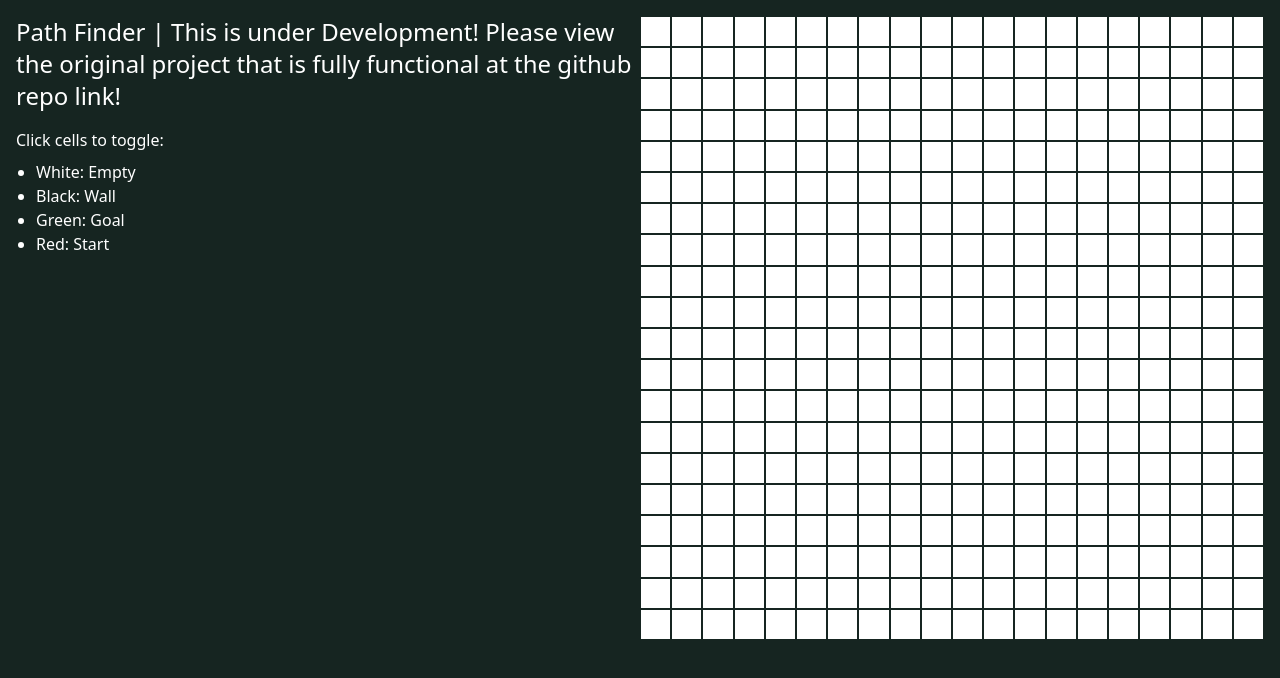
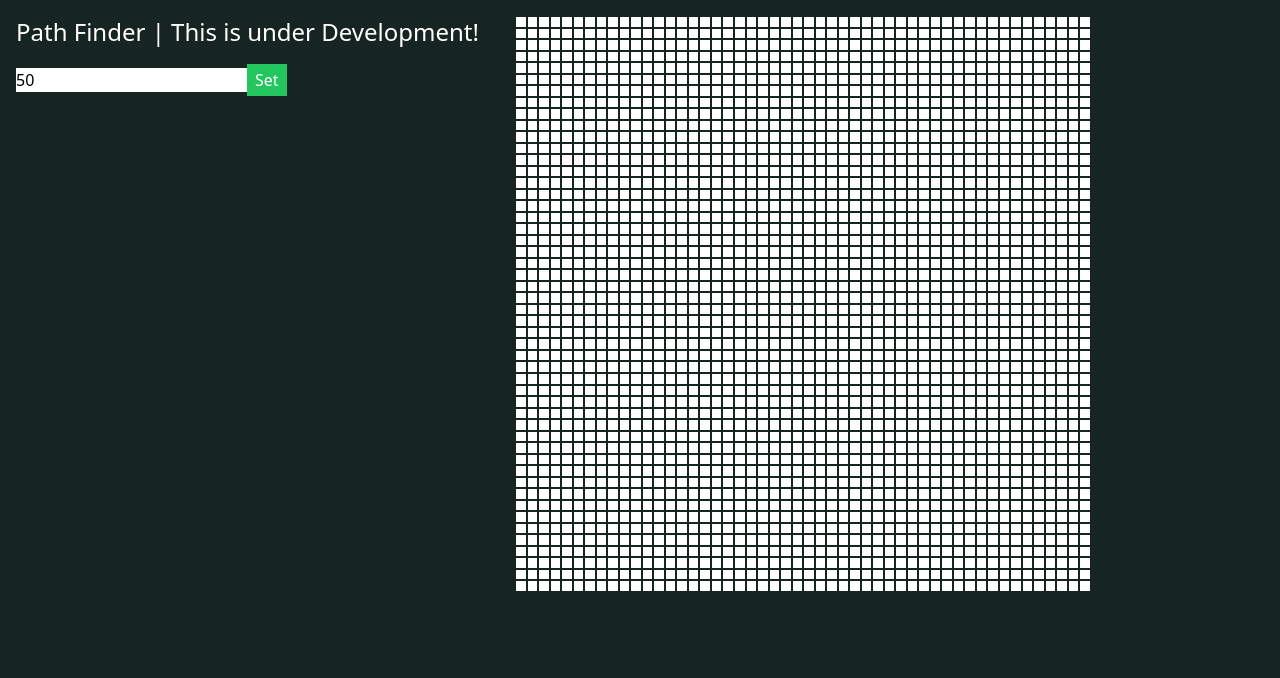
Before and after one commit to schottler3/portfolio, a Next.js app: page /projects/pathFinder in a window 1280 px wide. Shown: the top 678 px of the page. Built offline with nearby package versions, Linux system fonts and the light colour scheme.

Commit message:
Final grid

```diff
--- a/src/app/projects/pathFinder/components/cell.tsx
+++ b/src/app/projects/pathFinder/components/cell.tsx
@@ -17,7 +17,7 @@ export default function Cell({cords, state}: CellItemProps) {
 
     return (
         <div
-            className={`w-full h-full border border-charcoal ${colors[state as keyof typeof colors]}`}
+            className={`aspect-square border border-charcoal ${colors[state as keyof typeof colors]}`}
             data-x={cords[0]}
             data-y={cords[1]}
         />
--- a/src/app/projects/pathFinder/page.tsx
+++ b/src/app/projects/pathFinder/page.tsx
@@ -1,55 +1,51 @@
 "use client"
-import React, { useState } from 'react';
+import React, { useState, useEffect } from 'react';
 import Cell from './components/cell';
 import { ReactElement } from 'react';
 
-const gridSize = 20;
-let start: ReactElement|null = null;
-let algorithm:string = 'BFS';
-let goals: ReactElement[] = [];
-let cells: ReactElement[] = [];
-let blocks: ReactElement[] = [];
-let mousedown:boolean = false;
-let editing:boolean = true;
+export default function Page() {
+    const [gridSize, setGridSize] = useState(50);
+    const [cells, setCells] = useState<ReactElement[]>([]);
 
-let populateGrid = function() {
-
-    for(let i = 0; i < gridSize; i++) {
-        for(let j = 0; j < gridSize; j++) {
-            let cell = <Cell cords={[i, j]} state={0} key={`${i}-${j}`} />;
-            cells.push(cell);
+    function populateGrid(size: number) {
+        const newCells: ReactElement[] = [];
+        for(let i = 0; i < size; i++) {
+            for(let j = 0; j < size; j++) {
+                newCells.push(<Cell cords={[i, j]} state={0} key={`${i}-${j}`} />);
+            }
         }
+        setCells(newCells);
     }
 
-}
-
-export default function Page() {
-    const [initialized, setInitialized] = useState(false);
-
-    if (!initialized) {
-        cells = [];
-        populateGrid();
-        setInitialized(true);
-    }
+    useEffect(() => {
+        populateGrid(gridSize);
+    }, [gridSize]);
 
     return (
         <div className="bg-charcoal h-screen">
-            <div className="grid grid-cols-2 text-white p-4">
+            <div className="grid grid-cols-[40%_60%] text-white p-4">
                 <div className="col-span-1">
-                    <h2 className="text-2xl mb-4">Path Finder | This is under Development! Please view the original project that is fully functional at the github repo link!</h2>
-                    <p className="mb-2">Click cells to toggle:</p>
-                    <ul className="list-disc pl-5 mb-4">
-                        <li>White: Empty</li>
-                        <li>Black: Wall</li>
-                        <li>Green: Goal</li>
-                        <li>Red: Start</li>
-                    </ul>
+                    <h2 className="text-2xl mb-4">Path Finder | This is under Development!</h2>
+                    <div>
+                        <input
+                            type="text"
+                            id="gridSize"
+                            className="text-black"
+                            defaultValue={gridSize}
+                        />
+                        <button className="bg-green-500 text-white px-2 py-1" onClick={() => {
+                            const input = document.getElementById("gridSize") as HTMLInputElement;
+                            if (input) {
+                                setGridSize(Number(input.value) || 50);
+                            }
+                        }}>Set</button>
+                    </div>
                 </div>
-                <div className="aspect-square w-full" id="grid" style={{
+                <div className="aspect-square overflow-auto" id="grid" style={{
                     display: 'grid',
-                    gridTemplateColumns: `repeat(${gridSize}, 1fr)`,
-                    gridTemplateRows: `repeat(${gridSize}, 1fr)`,
-                    gridGap: '0',
+                    gridTemplateColumns: `repeat(${gridSize}, calc(45vw / ${gridSize}))`,
+                    gridTemplateRows: `repeat(${gridSize}, calc(45vw / ${gridSize}))`,
+                    gap: '0',
                 }}>
                     {cells}
                 </div>
```
